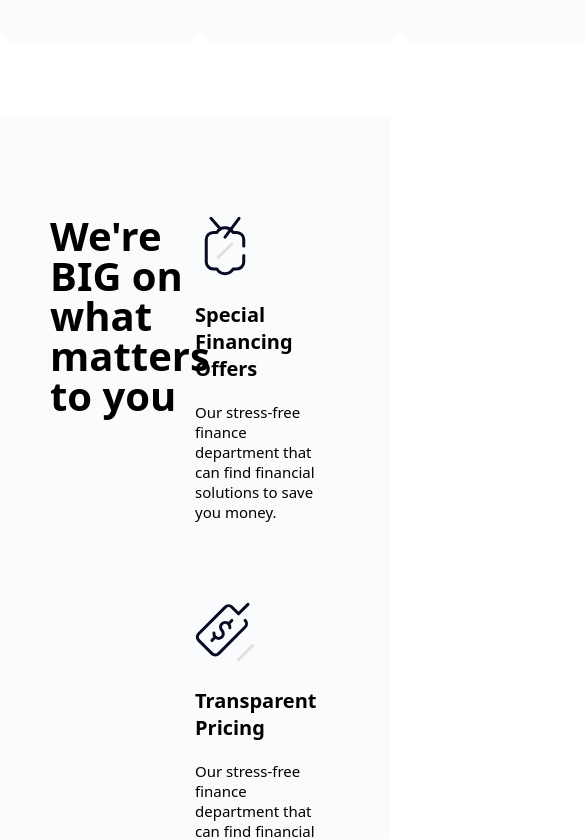
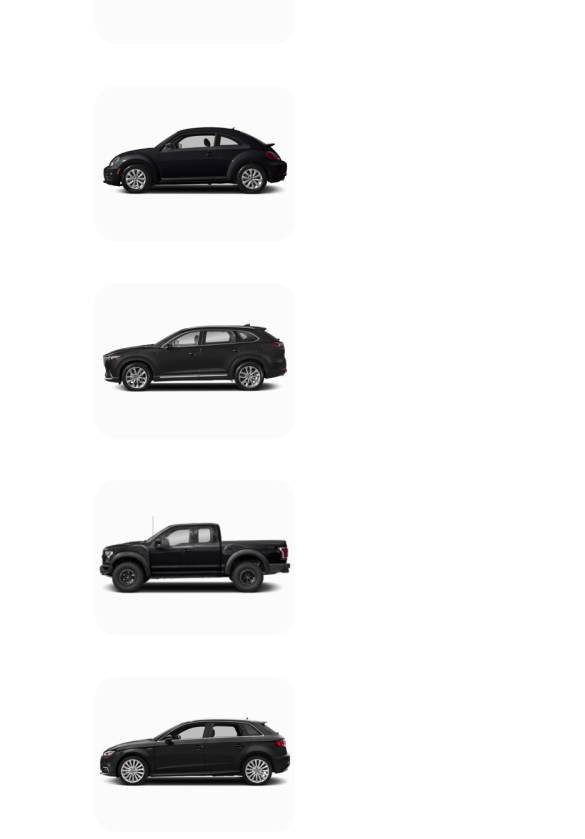
Before and after one commit to DimaShamoev/Car_Rent_WebSite, a React (Vite) app: page / in a window 390 px wide. Shown: the part 1385-2224 px from the top of the page, 585 px wide, since content can reach past the window. Built offline with nearby package versions, Linux system fonts and the light colour scheme.

Commit message:
main page responsived a little bit

```diff
--- a/src/Pages/Home/Home.css
+++ b/src/Pages/Home/Home.css
@@ -139,7 +139,8 @@
 
 .car-lists {
     display: flex;
-    justify-content: space-around;
+    justify-content: space-evenly;
+    row-gap: 20px;
 }
 
 .lifestyle-car-img {
@@ -211,6 +212,7 @@
 
 .vehicle-slider {
     padding: 50px 20px;
+    overflow: hidden;
 }
 
 .vehicle-slider-track {
@@ -219,6 +221,8 @@
     background-color: rgb(255, 255, 255);
     overflow: hidden;
     padding: 20px;
+    width: 1500px;
+
 }
 
 .vehicle-card {
@@ -337,7 +341,6 @@
     grid-template-columns: repeat(2, auto);
     padding: 50px;
     gap: 40px;
-    overflow: hidden;
 }
 
 .car-blog {
@@ -839,6 +842,13 @@
     }
 }
 
+@media screen and (max-width: 1325px) {
+    .car-lists {
+        display: grid;
+        grid-template-columns: repeat(3, auto);
+    }
+}
+
 @media screen and (max-width: 1180px) {
     .rent_car_controller {
         margin: 30px auto;
@@ -878,3 +888,40 @@
         background-color: transparent;
     }
 }
+
+
+@media screen and (max-width: 900px) {
+    .offers-block {
+        flex-direction: column;
+    }
+
+    .offers-title {
+        margin-bottom: 50px;
+        width: 100%;
+    }
+
+    .offers {
+        width: 100%;
+        justify-content: space-evenly;
+    }
+}
+
+@media screen and (max-width: 705px) {
+    .car-lists {
+        grid-template-columns: repeat(2, auto);
+    }
+}
+
+@media screen and (max-width: 480px) {
+    .car-lists {
+        grid-template-columns: repeat(1, auto);
+    }
+
+    .offers {
+        grid-template-columns: repeat(1, auto);
+    }
+
+    .cars-blog-block {
+        grid-template-columns: repeat(1, auto) !important;
+    }
+}
```
